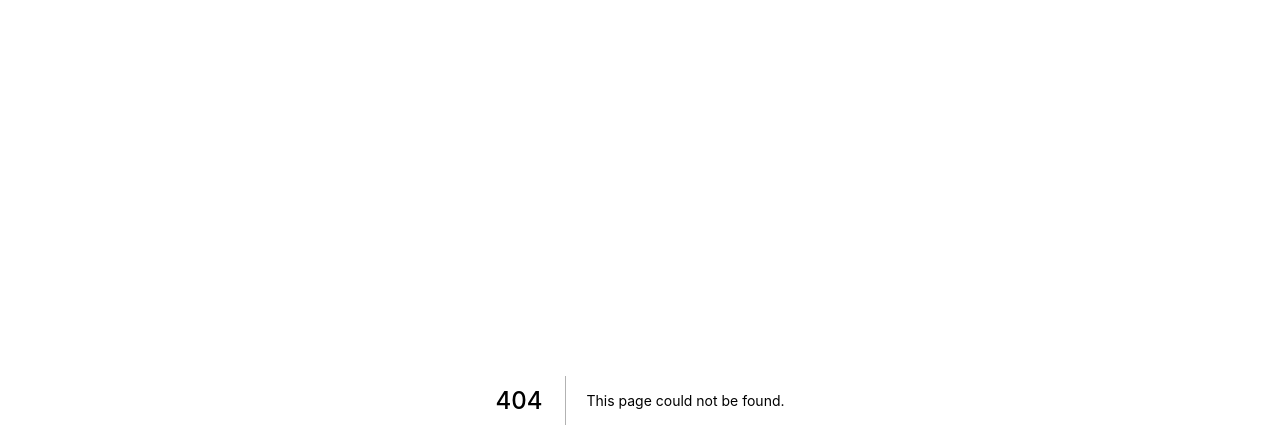
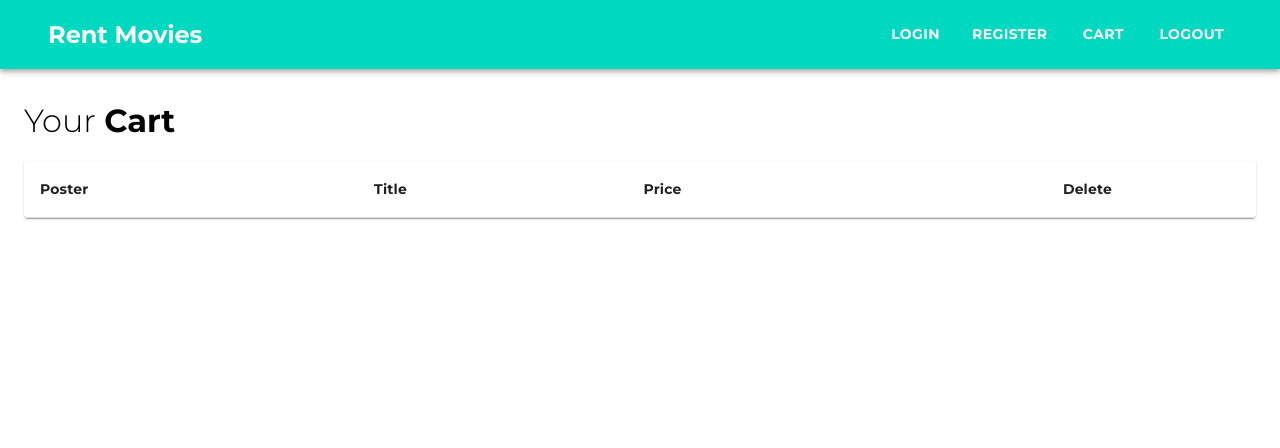
Before and after one commit to adityaiwd/implementasi-MA, a Next.js app: page /cart in a window 1280 px wide. Before the commit this address had no page. Shown: the top 448 px of the page. Built offline with nearby package versions, Linux system fonts and the light colour scheme.

Commit message:
added cart page

```diff
--- a/components/Navbar.js
+++ b/components/Navbar.js
@@ -67,7 +67,7 @@ const useStyles = makeStyles((theme) => ({
   },
 }));
 
-const Navbar = ({ onChange, value, onSubmit }) => {
+const Navbar = ({ onChange, value, onSubmit,hiddenSearch }) => {
   const classes = useStyles();
   return (
     <div className={classes.root}>
@@ -79,7 +79,7 @@ const Navbar = ({ onChange, value, onSubmit }) => {
           </Link>
 
             <div style={{ display: "flex", alignItems: "center" }}>
-              <div className={classes.search}>
+              <div style={{display: hiddenSearch && "none"}} className={classes.search}>
                 <div className={classes.searchIcon}>
                   <SearchIcon />
                 </div>
@@ -100,6 +100,8 @@ const Navbar = ({ onChange, value, onSubmit }) => {
                 <Button style={{fontFamily:"inherit",fontWeight:"bold",color:"#fff",marginLeft:"1rem"}}>Login</Button>
               </Link>
               <Link href="/register"><Button style={{fontFamily:"inherit",fontWeight:"bold",color:"#fff",marginLeft:"1rem"}}>Register</Button></Link>
+              <Link href="/cart"><Button style={{fontFamily:"inherit",fontWeight:"bold",color:"#fff",marginLeft:"1rem"}}>Cart</Button></Link>
+              <Button style={{fontFamily:"inherit",fontWeight:"bold",color:"#fff",marginLeft:"1rem"}}>Logout</Button>
             </div>
           </Toolbar>
         </Container>
--- a/package.json
+++ b/package.json
@@ -14,6 +14,7 @@
     "next": "10.2.0",
     "react": "17.0.2",
     "react-dom": "17.0.2",
-    "styled-components": "^5.3.0"
+    "styled-components": "^5.3.0",
+    "universal-cookie": "^4.0.4"
   }
 }
--- /dev/null
+++ b/pages/cart.js
@@ -0,0 +1,70 @@
+import { useState } from "react";
+import Table from "@material-ui/core/Table";
+import TableBody from "@material-ui/core/TableBody";
+import TableCell from "@material-ui/core/TableCell";
+import TableContainer from "@material-ui/core/TableContainer";
+import TableHead from "@material-ui/core/TableHead";
+import TableRow from "@material-ui/core/TableRow";
+import Head from "next/head";
+import Navbar from "../components/Navbar";
+import Container from "@material-ui/core/Container";
+import CircularProgress from "@material-ui/core/CircularProgress";
+import Paper from "@material-ui/core/Paper";
+
+export default function Home() {
+  const [isLoading, setIsLoading] = useState(false);
+  return (
+    <div>
+      <Head>
+        <title>Cart</title>
+      </Head>
+      <Navbar hiddenSearch />
+      <Container style={{ paddingBottom: "15rem" }}>
+        {!isLoading ? (
+          <>
+            <h1 style={{ fontWeight: "300", marginTop: "2rem" }}>
+              Your <strong>Cart</strong>
+            </h1>
+            <TableContainer component={Paper}>
+              <Table style={{ minWidth: 650 }} aria-label="simple table">
+                <TableHead>
+                  <TableRow>
+                    <TableCell style={{fontWeight:"bold",fontFamily:"inherit"}}>Poster</TableCell>
+                    <TableCell style={{fontWeight:"bold",fontFamily:"inherit"}}>Title</TableCell>
+                    <TableCell style={{fontWeight:"bold",fontFamily:"inherit"}}>Price</TableCell>
+                    <TableCell style={{fontWeight:"bold",fontFamily:"inherit"}} align="center">Delete</TableCell>
+                  </TableRow>
+                </TableHead>
+                <TableBody>
+                  {/* {rows.map((row) => (
+            <TableRow key={row.name}>
+              <TableCell component="th" scope="row">
+                {row.name}
+              </TableCell>
+              <TableCell align="right">{row.calories}</TableCell>
+              <TableCell align="right">{row.fat}</TableCell>
+              <TableCell align="right">{row.carbs}</TableCell>
+              <TableCell align="right">{row.protein}</TableCell>
+            </TableRow>
+          ))} */}
+                </TableBody>
+              </Table>
+            </TableContainer>
+          </>
+        ) : (
+          <div
+            style={{
+              width: "100%",
+              height: "90vh",
+              display: "flex",
+              justifyContent: "center",
+              alignItems: "center",
+            }}
+          >
+            <CircularProgress style={{ color: "#00D9C0" }} />
+          </div>
+        )}
+      </Container>
+    </div>
+  );
+}
--- a/pages/index.js
+++ b/pages/index.js
@@ -13,8 +13,8 @@ export default function Home() {
   const [isLoading, setIsLoading] = useState(true);
   const searchMovie = async (e) => {
     e.preventDefault();
+    if(search){
       setIsLoading(true)
-
       const res = await movie.get(`/search/${search}`);
       if (res.status === 200) {
         setMovies(res.data);
@@ -22,6 +22,10 @@ export default function Home() {
 
       } else {
         console.log(res);
+      }
+    }else{
+      const res = await movie.get("/movies");
+      setMovies(res.data);
     }
   };
 
```
Also changed, not shown: components/Poster.js (+14 -6 lines), 1 other file (tests, documents, lock files or other folders). Lines whose indentation alone changed are shown as unchanged.
